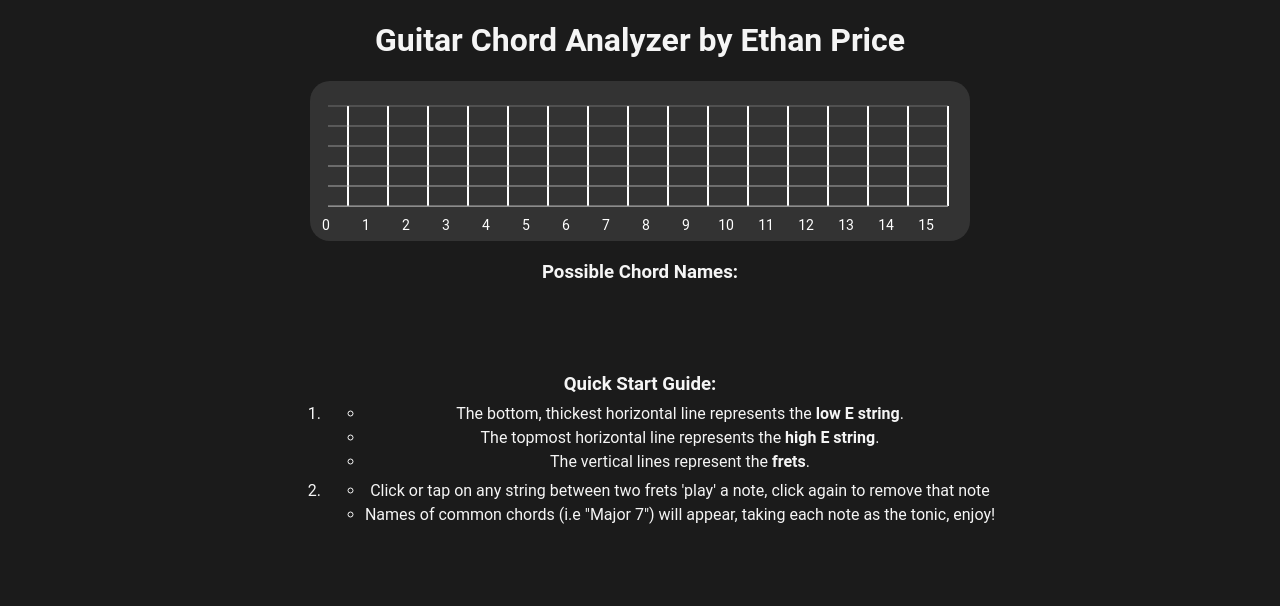
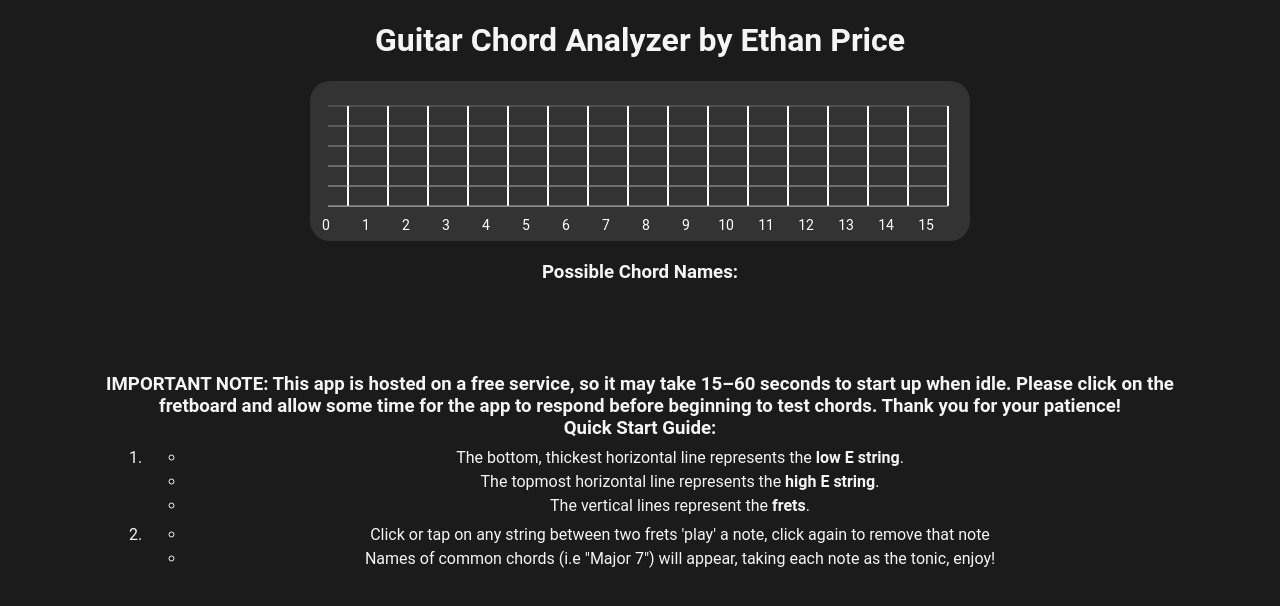
Before and after one commit to ethanprice38/guitarchordanalyzer, a React (Create React App) app in the folder frontend/: page / in a window 1280 px wide. Shown: the top 606 px of the page. Built offline with nearby package versions, Linux system fonts and the light colour scheme.

Commit message:
important message

```diff
--- a/frontend/src/App.js
+++ b/frontend/src/App.js
@@ -48,7 +48,8 @@ function App() {
             ))}
           </span>
           <p style={{ marginTop: '90px', fontFamily: 'Roboto', fontSize: '14pt', fontWeight:'bold', color: 'whitesmoke'}}>
-            Quick Start Guide:
+            IMPORTANT NOTE: This app is hosted on a free service, so it may take 15–60 seconds to start up when idle. Please click on the<br/>fretboard and allow some time for the app to respond before beginning to test chords. Thank you for your patience!
+            <br/>Quick Start Guide:
           </p>
           <p style={{fontFamily: 'Roboto', fontSize: '12pt', color: 'whitesmoke', marginTop: '-10px'}}>
             <ol>
```
